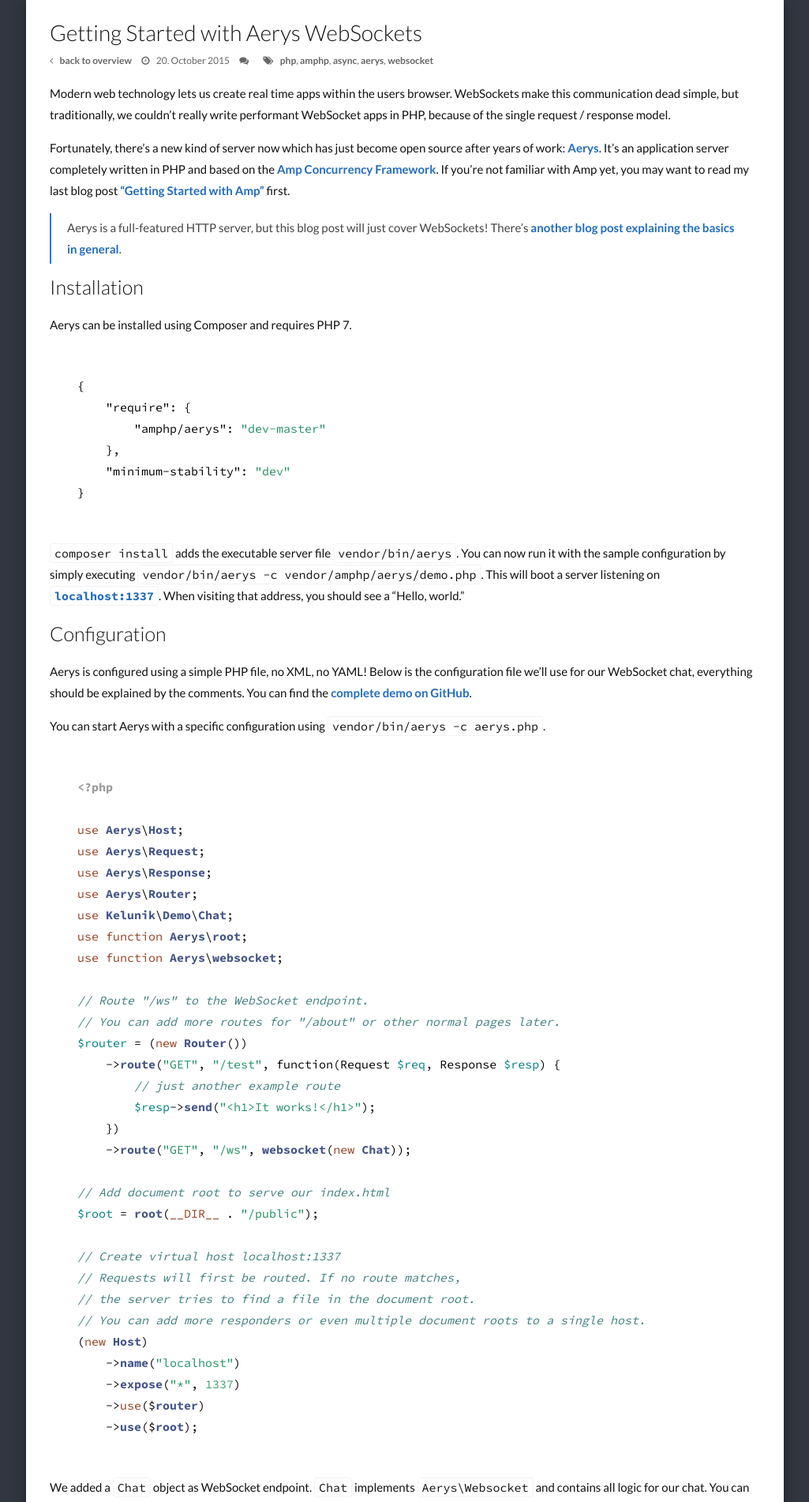
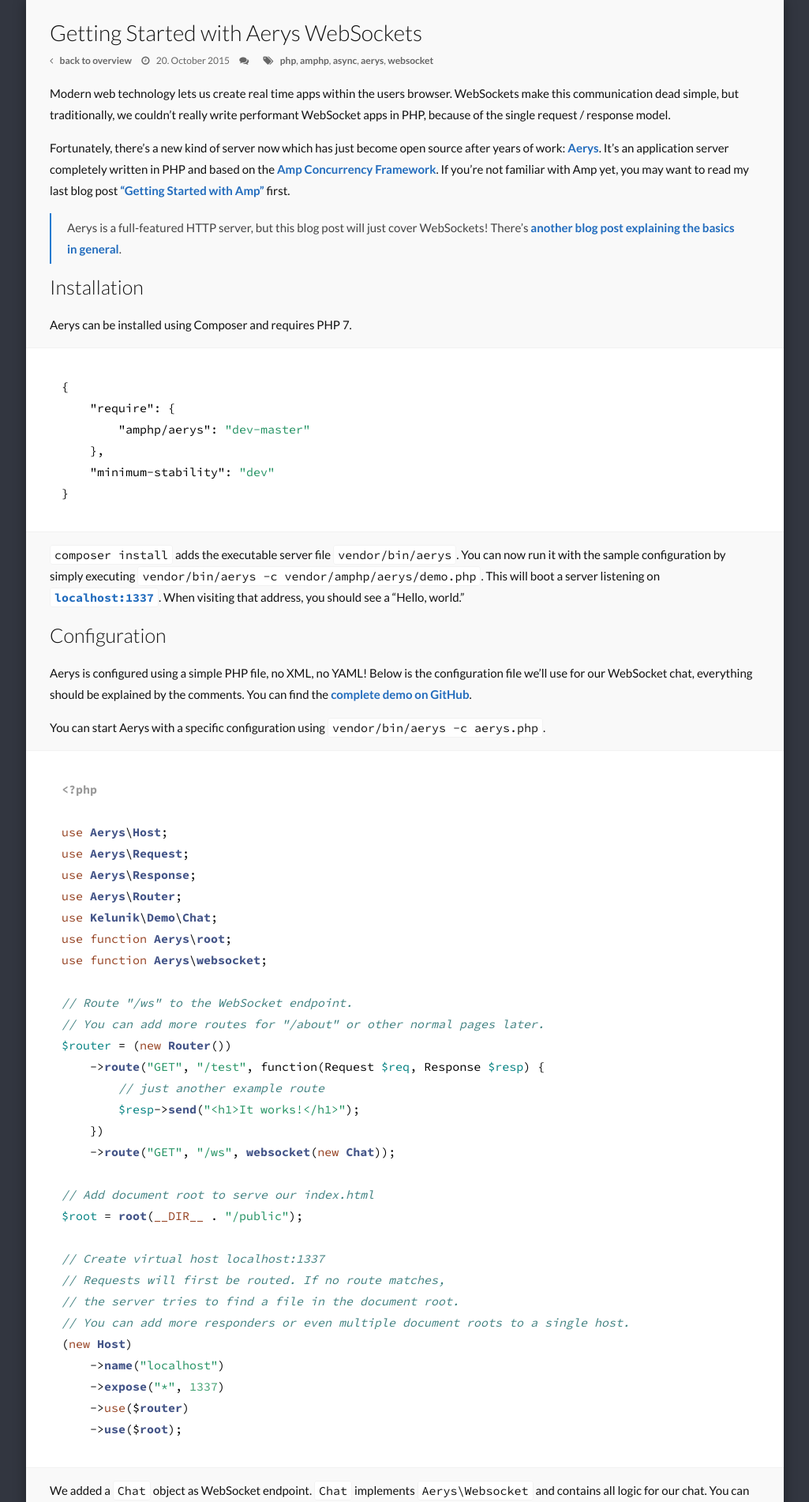
Before and after one commit to kelunik/kelunik.github.io, a Jekyll site: the page built from _posts/2015-10-20-getting-started-with-aerys-websockets.md, in a window 1280 px wide. Shown: the top 1902 px of the page at 79% size, without its empty margins (127-1152 px from the left). Built offline with Jekyll 4.4.1, drawn with Linux system fonts in a browser that asks for light colours; nearby versions of some CDN libraries; comment, search, counter and statistics services are not loaded.

```diff
--- a/_layouts/default.html
+++ b/_layouts/default.html
@@ -55,8 +55,8 @@
 		</main>
 
 		<footer>
-			<a class="footer-item" href="https://twitter.com/kelunik"><i class="fa fa-twitter"></i> kelunik</a>
-			<a class="footer-item" href="https://github.com/kelunik"><i class="fa fa-github"></i> kelunik</a>
+			<a class="footer-item" href="https://twitter.com/kelunik" target="_blank"><i class="fa fa-twitter"></i> kelunik</a>
+			<a class="footer-item" href="https://github.com/kelunik" target="_blank"><i class="fa fa-github"></i> kelunik</a>
 		</footer>
 	</article>
 
--- a/_layouts/post.html
+++ b/_layouts/post.html
@@ -128,8 +128,8 @@
 		</main>
 
 		<footer>
-			<a class="footer-item" href="https://twitter.com/kelunik"><i class="fa fa-twitter"></i> kelunik</a>
-			<a class="footer-item" href="https://github.com/kelunik"><i class="fa fa-github"></i> kelunik</a>
+            <a class="footer-item" href="https://twitter.com/kelunik" target="_blank"><i class="fa fa-twitter"></i> kelunik</a>
+			<a class="footer-item" href="https://github.com/kelunik" target="_blank"><i class="fa fa-github"></i> kelunik</a>
 		</footer>
 	</article>
 
--- a/_layouts/tags.html
+++ b/_layouts/tags.html
@@ -105,8 +105,8 @@
 		</main>
 
 		<footer>
-			<a class="footer-item" href="https://twitter.com/kelunik"><i class="fa fa-twitter"></i> kelunik</a>
-			<a class="footer-item" href="https://github.com/kelunik"><i class="fa fa-github"></i> kelunik</a>
+			<a class="footer-item" href="https://twitter.com/kelunik" target="_blank"><i class="fa fa-twitter"></i> kelunik</a>
+			<a class="footer-item" href="https://github.com/kelunik" target="_blank"><i class="fa fa-github"></i> kelunik</a>
 		</footer>
 	</article>
 
--- a/css/screen.css
+++ b/css/screen.css
@@ -1,6 +1,6 @@
 body { margin: 0; background: #323640; font-family: "Lato", sans-serif; font-size: 15px; tab-size: 4; line-height: 180%; color: #111; }
 
-article { padding: 20px 30px; background: #fff; margin: 0 auto; max-width: 960px; min-height: 100vh; box-sizing: border-box; box-shadow: 0 0 15px rgba(0,0,0,.4); }
+article { padding: 20px 30px; background: #f9f9f9; margin: 0 auto; max-width: 960px; min-height: 100vh; box-sizing: border-box; box-shadow: 0 0 15px rgba(0,0,0,.4); }
 
 h1, h2, h3, h4, h5, h6 { font-weight: 300; }
 h1 code, h2 code, h3 code, h4 code, h5 code, h6 code { font-weight: 300; }
@@ -35,5 +35,5 @@ footer a { color: #666; }
 
 code { font-family: "Source Code Pro", monospace; }
 p code { border-radius: 3px; background-color: #fff; border: 1px solid rgba(0,0,0,.05); padding: 2px 5px; }
-pre { background-color: #fff; margin: 15px 0; padding: 20px; border-radius: 3px; }
+pre { background-color: #fff; margin: 15px -30px; padding: 20px 30px; border-top: 1px solid rgba(0,0,0,.05); border-bottom: 1px solid rgba(0,0,0,.05); }
 .hljs { background-color: transparent; padding: 0; margin: 0; }
```
Also changed, not shown: other parts of _layouts/default.html (+1 -1 lines), other parts of _layouts/post.html (+1 -1 lines), other parts of _layouts/tags.html (+1 -1 lines).
